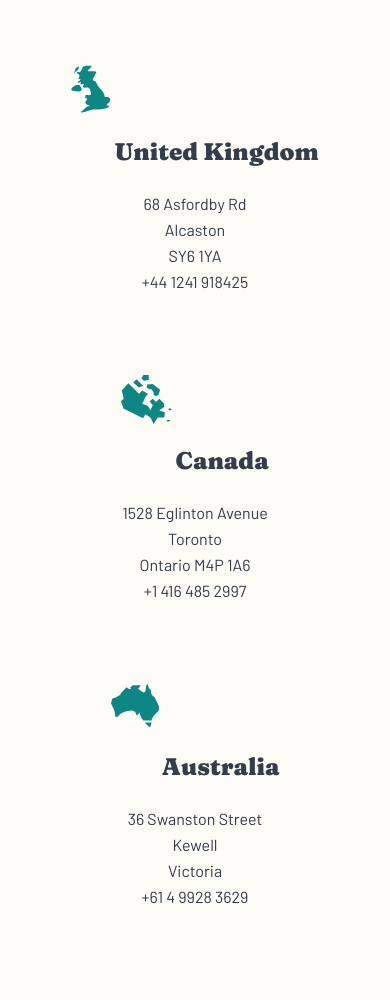
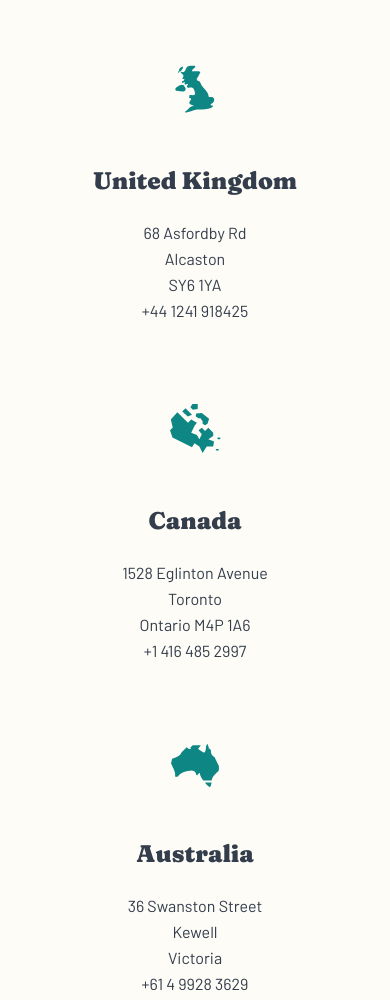
Before and after one commit to Dilshod9078/Coffe, a plain HTML site: page about.html in a window 390 px wide. Shown: the part 2280-3280 px from the top of the page. Drawn offline with Linux system fonts and the light colour scheme.

Commit message:
Finished About page with responsive

```diff
--- a/scss/About/_commit-section.scss
+++ b/scss/About/_commit-section.scss
@@ -1,5 +1,4 @@
 .commit-section {
-    // padding-top: 168px;
     padding-bottom: 168px;
 }
 .commit {
@@ -27,6 +26,11 @@
     font-weight: 400;
     line-height: 26px; /* 162.5% */
     opacity: 0.8;
+}
+@media (max-width:930px){
+    .commit{
+    padding: 0;
+    }
 }
 @media only screen and (max-width: 800px){
     .commit{
--- a/scss/About/_quality.scss
+++ b/scss/About/_quality.scss
@@ -41,6 +41,15 @@
     opacity: 0.8;
 }
 
+@media (max-width: 950px){
+    .quality::before{
+        content: "";
+        left: 650px;
+        top: 40px;
+        right: 0;
+        bottom: 0;
+    }
+}
 @media only screen and (max-width: 800px){
     .quality-section{
         padding-top: 100px;
--- a/scss/About/_quarter-section.scss
+++ b/scss/About/_quarter-section.scss
@@ -28,17 +28,8 @@
 .quarter__item3 {
     width: 165px;
 }
-.quarter__img1 {
-    margin-bottom: 46px;
-}
-.quarter__img2 {
-    margin-bottom: 45px;
-}
-.quarter__img3 {
-    margin-bottom: 48px;
-}
 .quarter__bold {
-    // margin-top: 46px;
+    margin-top: 46px;
     margin-bottom: 24px;
     display: inline-block;
     color: #333D4B;
@@ -46,7 +37,7 @@
     font-size: 32px;
     font-style: normal;
     font-weight: 900;
-    line-height: 36px; /* 112.5% */
+    line-height: 36px;
 }
 .quarter__item-item {
     color: #333D4B;
@@ -63,15 +54,15 @@
         padding-left: 0;
     }
     .quarter__item1{
-        width: 222px;
+        max-width: 222px;
         margin-right: 9px;
     }
     .quarter__item2{
-        width: 223px;
+        max-width: 147px;
         margin-right: 10px;
     }
     .quarter__item3{
-        width: 223px;
+        max-width: 223px;
     }
     .quarter__bold{
         margin-bottom: 21px;
@@ -88,8 +79,15 @@
     }
     .quarter__list{
         flex-direction: column;
+        align-items: center;
     }
     .quarter__img1{
+        align-items: center;
+    }
+    .quarter__img2{
+        align-items: center;
+    }
+    .quarter__img3{
         align-items: center;
     }
     .quarter__item1{
@@ -105,7 +103,6 @@
         text-align: center;
     }
     .quarter__item3{
-        width: 100%;
         text-align: center;
     }
 }
```
Also changed, not shown: css/about.css, 1 other file.
